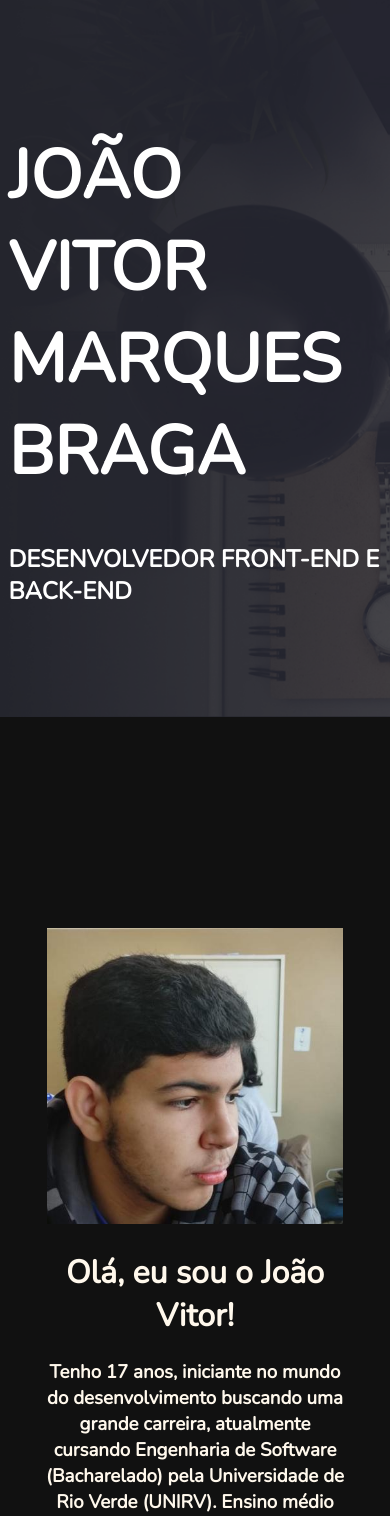
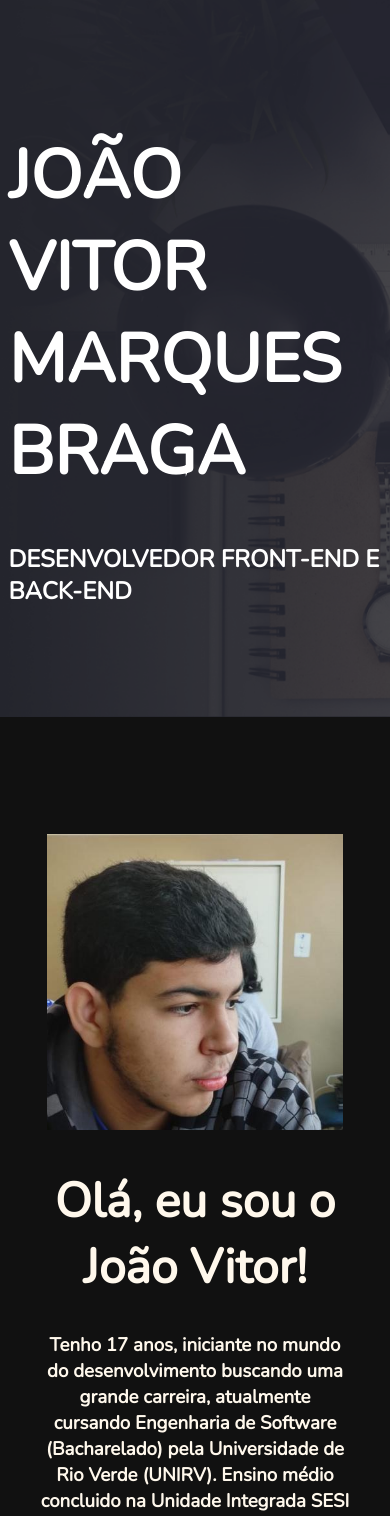
Before and after one commit to Joao-Vitor-Marques-Braga/portfolio, a React (Create React App) app: page / in a window 390 px wide. Shown: the top 1516 px of the page. Built offline with nearby package versions, Linux system fonts and the light colour scheme; the HTML template or start-up script is replaced by a standard one.

Commit message:
Add files via upload

```diff
--- a/src/components/sobre mim/style.css
+++ b/src/components/sobre mim/style.css
@@ -21,7 +21,7 @@
 @media(max-width: 500px){
     .minha-imagem img{
         padding-left: 0;
-        padding-top: 25vh;
+        padding-top: 30%;
         padding-bottom: 0%;
         margin: auto;
         width: 35vh;
@@ -35,7 +35,7 @@
         flex-direction: column;
         padding-top: 0;
         margin: auto;
-        margin-bottom: 15vh;
+        margin-bottom: 15%;
     }
 }
 
@@ -45,3 +45,9 @@
         margin: auto;
     }
 }
+
+@media(max-width: 500px){
+    .descricao h1{
+        font-size: 3rem;
+    }
+}
```
